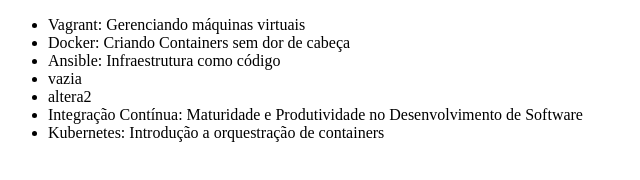
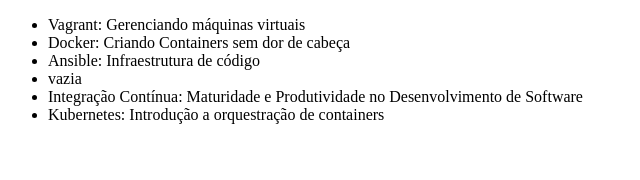
Before and after one commit to juliokreis/curso-git, a plain HTML site: page index.html in a window 1280 px wide. Shown: the whole page, without its empty margins (0-640 px from the left). Drawn offline with Linux system fonts and the light colour scheme.

Commit message:
Alterando nome do curso de Ansible

```diff
--- a/index.html
+++ b/index.html
@@ -8,9 +8,8 @@
     <ul>
         <li>Vagrant: Gerenciando máquinas virtuais</li>
         <li>Docker: Criando Containers sem dor de cabeça</li>
-        <li>Ansible: Infraestrutura como código</li>
+        <li>Ansible: Infraestrutura de código</li>
         <li>vazia</li>
-        <li>altera2</li>
         <li>Integração Contínua: Maturidade e Produtividade no Desenvolvimento de Software</li>
         <li>Kubernetes: Introdução a orquestração de containers</li>
     </ul>
```
